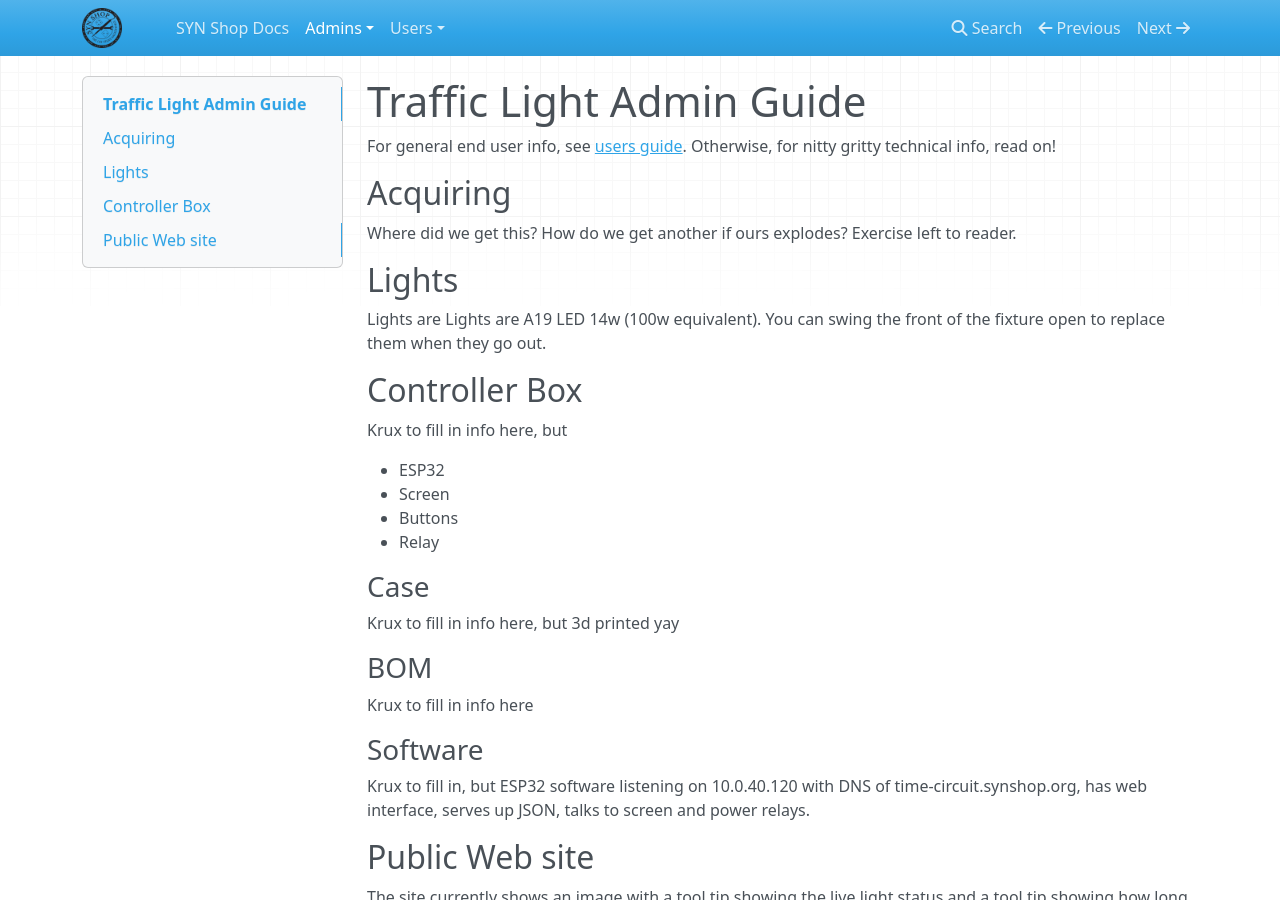
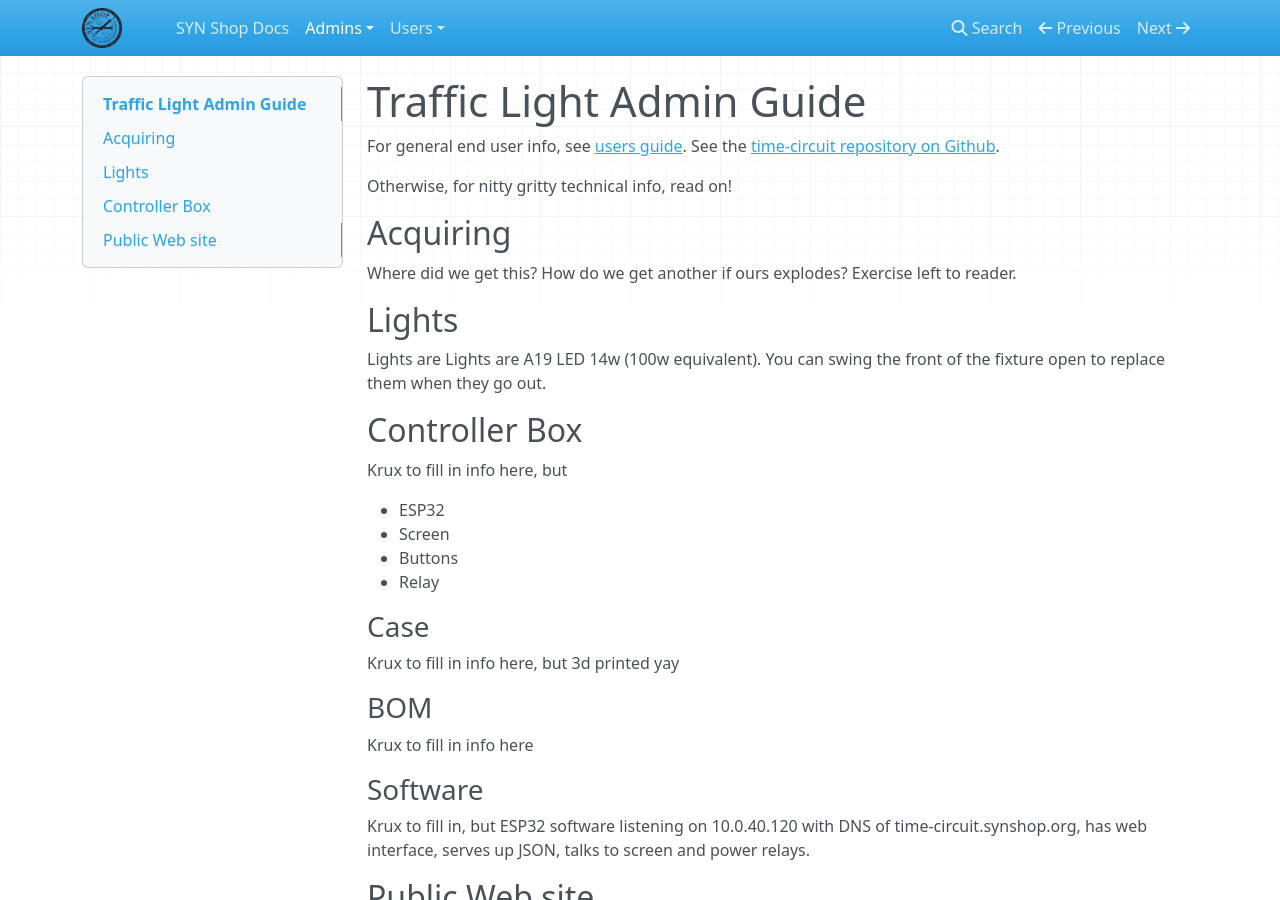
Before and after one commit to synshop/rtfm, an MkDocs documentation site: the page built from docs/admins/Traffic-Light.md, in a window 1280 px wide and 900 px high. Built offline with MkDocs 1.6.1, drawn with Linux system fonts in a browser that asks for light colours; nearby versions of some CDN libraries.

Commit message:
fix home page link to logos, add gh link for time-circuit

```diff
--- a/docs/admins/Traffic-Light.md
+++ b/docs/admins/Traffic-Light.md
@@ -1,6 +1,8 @@
 # Traffic Light Admin Guide
 
-For general end user info, see [users guide](/users/Projects/Traffic-Light/). Otherwise, for nitty gritty technical info, read on!
+For general end user info, see [users guide](/users/Projects/Traffic-Light/).  See the [time-circuit repository on Github](https://github.com/krux702/time-circuit).
+
+Otherwise, for nitty gritty technical info, read on!
 
 ## Acquiring
 
```
Also changed, not shown: docs/index.md (+1 -1 lines), docs/users/Projects/Traffic-Light.md (+1 -1 lines).
